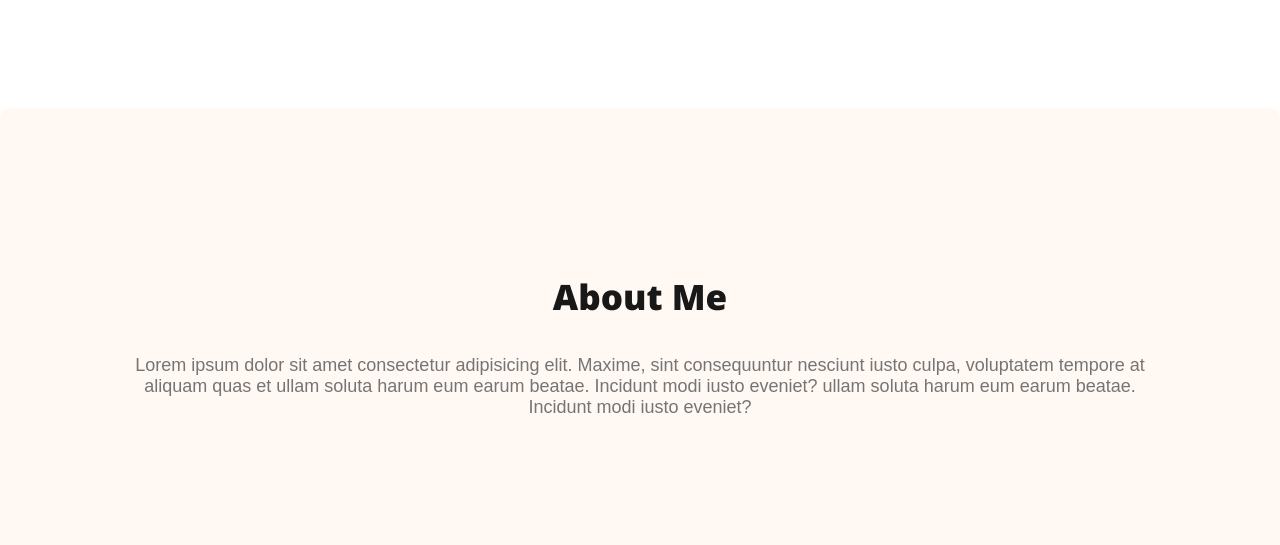
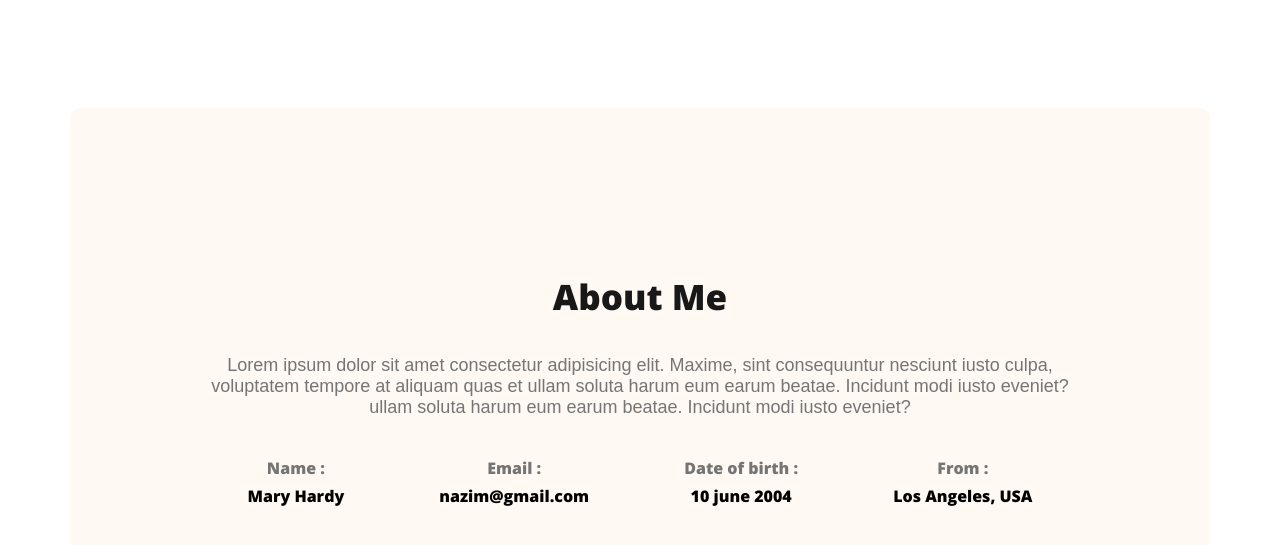
Before and after one commit to nazimboss/webdeveloper-portfolio, a plain HTML site: page index.html in a window 1280 px wide. Shown: the part 703-1248 px from the top of the page. Drawn offline with nearby package versions, Linux system fonts and the light colour scheme.

Commit message:
added about information

```diff
--- a/index.html
+++ b/index.html
@@ -39,6 +39,24 @@
         <section class="about">
             <h3 class="section-title">About Me</h3>
             <p class="section-description">Lorem ipsum dolor sit amet consectetur adipisicing elit. Maxime, sint consequuntur nesciunt iusto culpa, voluptatem tempore at aliquam quas et ullam soluta harum eum earum beatae. Incidunt modi iusto eveniet? ullam soluta harum eum earum beatae. Incidunt modi iusto eveniet?</p>
+            <div class="about-info-container">
+                <div class="about-info">
+                    <h4 class="info-title">Name :</h4>
+                    <p class="info-description">Mary Hardy</p>
+                </div>
+                <div class="about-info">
+                    <h4 class="info-title">Email :</h4>
+                    <p class="info-description">nazim@gmail.com</p>
+                </div>
+                <div class="about-info">
+                    <h4 class="info-title">Date of birth :</h4>
+                    <p class="info-description">10 june 2004</p>
+                </div>
+                <div class="about-info">
+                    <h4 class="info-title">From :</h4>
+                    <p class="info-description">Los Angeles, USA</p>
+                </div>
+            </div>
         </section>
     </main>
     <footer>
--- a/style.css
+++ b/style.css
@@ -98,3 +98,17 @@ nav a{
     color: #757575;
     font-size: 18px;
 }
+main{
+    max-width: 1140px;
+    margin: 0 auto;
+}
+.about-info-container{
+    display: flex;
+    justify-content: space-around;
+    text-align: center;
+}
+.info-title{
+    color: #757575;
+    text-align: center;
+    margin-bottom: -10px;
+}
```
